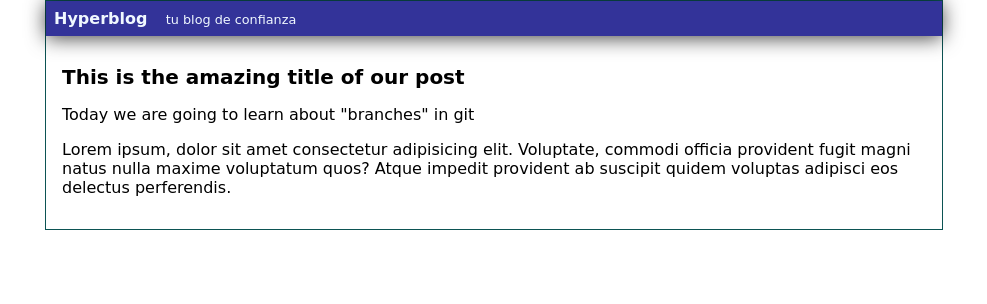
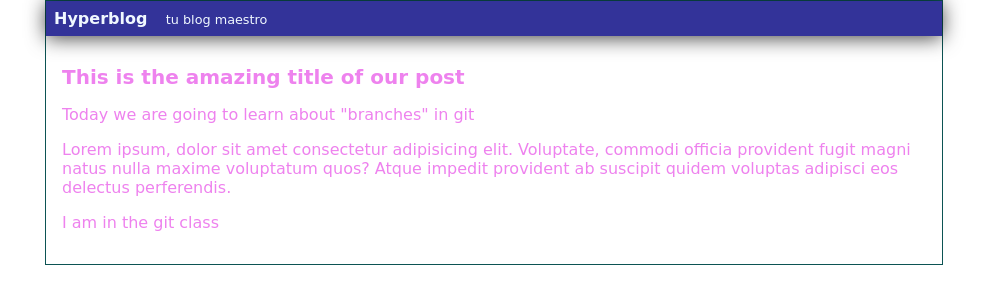
Before and after one commit to SergioDuvand/hyperblog, a plain HTML site: page index.html in a window 1280 px wide. Shown: the whole page, without its empty margins (146-1133 px from the left). Drawn offline with Linux system fonts and the light colour scheme.

Commit message:
que curso estoy haciendo cambié la cebecera y el texto es azul

```diff
--- a/estilos.css
+++ b/estilos.css
@@ -1,6 +1,6 @@
 body{
     text-align: center;
-    color: black;
+    color: violet;
     font-family: cursive;
     font-size: 16px;
     margin: 0;
--- a/index.html
+++ b/index.html
@@ -12,7 +12,7 @@
         <div id="cabecera">
             Hyperblog
             <span id="tagline">
-                tu blog de confianza
+                tu blog maestro
             </span>
         </div>
         <div id="post">
@@ -23,6 +23,9 @@
             <p>
                 Lorem ipsum, dolor sit amet consectetur adipisicing elit. Voluptate, commodi officia provident fugit magni natus nulla maxime voluptatum quos? Atque impedit provident ab suscipit quidem voluptas adipisci eos delectus perferendis.
             </p>
+            <p>
+                I am in the git class
+            </p>
         </div>
     </div>
 </body>
```
